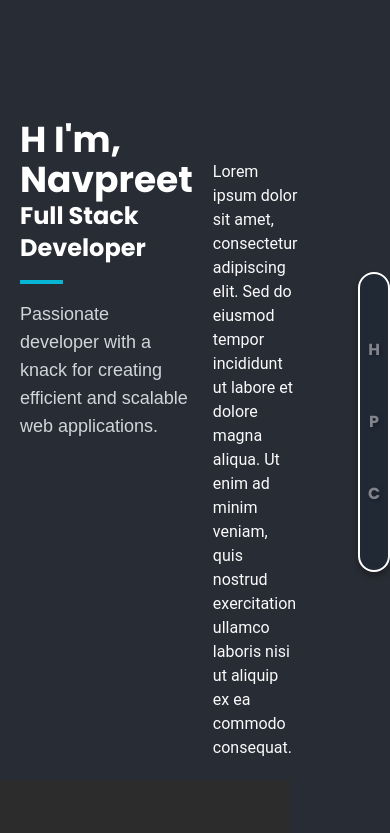
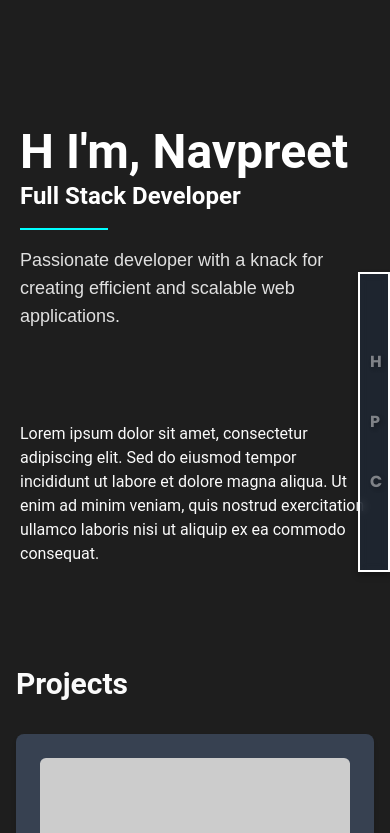
Before and after one commit to 20ns/portfolio, a React (Vite) app: page / in a window 390 px wide. Shown: the top 833 px of the page. Built offline with nearby package versions, Linux system fonts and the light colour scheme.

Commit message:
fixed the top issues with the navbar overlapping and more visual changes

```diff
--- a/src/App.jsx
+++ b/src/App.jsx
@@ -13,15 +13,13 @@ function App() {
   };
 
   return (
-    <>
-      <Navbar onToggle={handleNavbarToggle} />
-      {/* Wrap only the main content, NOT the Navbar */}
-      <div className={`${isNavbarOpen ? 'content-shifted-open' : 'content-shifted'}`}>
+    <div id="app">
+      <Navbar onToggle={handleNavbarToggle} isOpen={isNavbarOpen} />
+      <main className={`${isNavbarOpen ? 'content-shifted-open' : 'content-shifted'} pt-8`}>
         <div className="two-column-container">
           <Hero />
           <Intro />
         </div>
-        <main>
         <section id="portfolio">
           <Projects />
         </section>
@@ -30,7 +28,6 @@ function App() {
         </section>
       </main>
     </div>
-    </>
   );
 }
 
--- a/src/components/Hero.jsx
+++ b/src/components/Hero.jsx
@@ -20,15 +20,18 @@ const Hero = () => {
   }, []);
 
   return (
-    <div id="hero" className="hero"> {/* Add id="hero" here */}
+    <main className="pt-20"> {/* Add pt-16 to push content down */}
+      <div id="hero" className="hero">
         <h1 className="text-4xl font-bold text-white">{text}</h1>
         <h2 className="text-2xl font-bold text-white">Full Stack Developer</h2>
         <div className="h-1 bg-cyan-500 w-1/4 my-4"></div>
         <p className="mt-4 text-lg text-gray-300">
-        Passionate developer with a knack for creating efficient and scalable
-        web applications.
+          Passionate developer with a knack for creating efficient and
+          scalable web applications.
         </p>
       </div>
+      {/* Other sections like About, Portfolio, Skills, Contact would go here */}
+    </main>
   );
 };
 
--- a/src/styles.css
+++ b/src/styles.css
@@ -11,38 +11,39 @@
 }
 
 body {
-  background-color: var(--dark-gray);
+  /* Remove background-color from body */
   color: var(--light-gray);
   font-family: 'Arial', sans-serif;
   margin: 0;
   padding: 0;
-  transition: margin-right 0.3s ease;
 }
 
-h1, h2, h3 {
-  color: var(--white);
-  font-family: 'Poppins', sans-serif;
+#app {
+  background-color: var(--dark-gray);
+  min-height: 100vh;
+  display: flex; /* Use flexbox for layout */
 }
 
+/* Navbar styles (restored) */
 nav {
   background-color: rgba(44, 44, 44, 0.85);
   position: fixed;
-  top: 50%; /* Move the top edge to the middle of the screen */
+  top: 50%; /* Original vertical centering */
   right: 0;
-  transform: translateY(-50%); /* Shift the navbar up by half its height to center it */
-  border-radius: 9999px;
-  height: 300px;
-  width: 100%;
+  transform: translateY(-50%); /* Original vertical centering */
+  border-radius: 9999px; /* Original rounded corners */
+  height: 300px; /* Original height */
+  width: 60px; /* Closed state width */
   z-index: 100;
   transition: width 0.3s ease, background-color 0.3s ease, opacity 0.3s ease;
-  box-shadow: 0 4px 6px rgba(0, 0, 0, 0.3); /* Add drop shadow */
-  border: 2px solid white; /* Add white stroke */
+  box-shadow: 0 4px 6px rgba(0, 0, 0, 0.3);
+  border: 2px solid white;
 }
 
-/* Apply frosted glass effect when the navbar is minimized */
-nav.backdrop-filter-blur {
-  backdrop-filter: blur(5px); /* Adjust the blur value as needed */
-  -webkit-backdrop-filter: blur(5px); /* For Safari */
+/* Apply frosted glass effect when the navbar is open */
+nav.nav-open { /* Use the correct class for open state */
+  backdrop-filter: blur(5px);
+  -webkit-backdrop-filter: blur(5px);
   background-color: rgba(44, 44, 44, 0.5); /* Adjust background opacity */
 }
 
@@ -51,7 +52,38 @@ nav ul {
   padding: 0;
   margin: 0;
   display: flex;
+  flex-direction: column; /* Vertical menu */
+  align-items: center;
+  height: 100%;
   justify-content: space-around;
+}
+
+nav li {
+  width: 100%;
+  text-align: center;
+}
+
+nav li a {
+  color: var(--light-gray);
+  text-decoration: none;
+  padding: 10px;
+  display: block;
+  transition: color 0.3s ease, transform 0.2s ease;
+  font-family: 'Poppins', sans-serif;
+  font-weight: 700;
+  white-space: nowrap; /* Prevent text wrapping */
+}
+
+nav li a:hover {
+  color: var(--electric-cyan);
+  transform: scale(1.1);
+  text-decoration: none;
+}
+
+/* Navbar open state */
+nav.nav-open {
+  width: 200px; /* Open state width */
+  background-color: rgba(44, 44, 44, 0.95); /* Slightly more opaque when open */
 }
 
 /* Text depth */
@@ -59,156 +91,105 @@ nav ul li a.text-shadow-lg {
   text-shadow: 2px 2px 4px rgba(0, 0, 0, 0.5);
 }
 
-nav li a {
-  color: var(--light-gray);
-  text-decoration: none;
-  padding: 1rem;
-  display: block;
-  transition: color 0.3s ease;
-  transition: transform 0.2s ease;
-  font-family: 'Poppins', sans-serif; /* Apply Poppins font */
-  font-weight: 700;
+/* Main content shifting */
+.content-shifted {
+  margin-right: 60px; /* Match closed navbar width */
+  transition: margin-right 0.3s ease;
+  flex-grow: 1; /* Allow main content to fill available space */
 }
 
-nav li a:hover {
-  color: var(--electric-cyan);
-  transform: scale(1.20);
-  text-decoration: none;
+.content-shifted-open {
+  margin-right: 200px; /* Match open navbar width */
+  transition: margin-right 0.3s ease;
+  flex-grow: 1;
 }
 
-#about {
-  padding: 4rem;
-}
-
-#portfolio {
-  padding: 4rem;
-  background-color: var(--charcoal);
-}
-
-.project-card {
-  background-color: var(--dark-gray);
-  padding: 2rem;
-  margin-bottom: 2rem;
-  border-radius: 5px;
-  transition: transform 0.3s ease, box-shadow 0.3s ease;
-}
-
-.project-card:hover {
-  transform: translateY(-5px);
-  box-shadow: 0 4px 8px rgba(0, 0, 0, 0.5);
-}
-
-.project-card h3 {
-  margin-bottom: 1rem;
-}
-
-.project-card button {
-  background-color: var(--electric-cyan);
-  color: var(--white);
-  border: none;
-  padding: 0.5rem 1rem;
-  margin-right: 1rem;
-  font-size: 1rem;
-  cursor: pointer;
-  transition: background-color 0.3s ease
-}
-
-.project-card button:nth-child(3) {
-  background-color: var(--lime-green);
-}
-
-.project-card button:hover {
-  background-color: var(--lime-green);
-}
-
-#skills {
-  padding: 4rem;
-}
-
-.skill-category {
-  margin-bottom: 2rem;
-}
-
-#contact {
-  padding: 4rem;
-  background-color: var(--charcoal);
-  text-align: center;
-}
-
-#contact form {
-  max-width: 500px;
-  margin: 0 auto;
-}
-
-#contact input,
-#contact textarea {
-  background-color: var(--dark-gray);
-  color: var(--light-gray);
-  border: none;
-  padding: 1rem;
-  margin-bottom: 1rem;
-  width: 100%;
-  border-radius: 5px;
-}
-
-#contact button {
-  background-color: var(--electric-cyan);
-  color: var(--white);
-  border: none;
-  padding: 1rem 2rem;
-  font-size: 1.2rem;
-  cursor: pointer;
-  transition: background-color 0.3s ease;
-}
-
-#contact button:hover {
-  background-color: var(--lime-green);
-}
-
-footer {
-  background-color: var(--dark-gray);
-  padding: 1rem;
-  text-align: center;
-}
-
+/* Two-column layout */
 .two-column-container {
-  display: grid;
-  grid-template-columns: 1fr 1fr;
+  display: flex;
   gap: 20px;
   padding: 20px;
   align-items: flex-start;
-  min-height: auto;
-  margin-top: 100px;
 }
 
+/* ... other section styles (Projects, Contact, etc.) ... */
+
+/* Responsive adjustments */
+@media (max-width: 768px) { /* Adjust breakpoint as needed */
+  .content-shifted {
+    margin-right: 0; /* No margin when navbar is hidden */
+  }
+
+  .content-shifted-open {
+    margin-right: 0; /* No margin when navbar is hidden */
+  }
+
+  .two-column-container {
+    flex-direction: column;
+  }
+
+  nav {
+    width: 100%; /* Full width when closed on mobile */
+    height: auto; /* Auto height when closed */
+    bottom: 0; /* Position at the bottom on mobile */
+    top: auto; /* Reset top positioning */
+    transform: none;
+    border-radius: 0;
+  }
+
+  nav ul {
+    flex-direction: row; /* Horizontal menu on mobile */
+    justify-content: space-around;
+  }
+
+  nav li {
+    margin-bottom: 0; /* Reset margin for horizontal layout */
+  }
+
+  nav.nav-open {
+    width: 100%; /* Full width when open on mobile */
+    height: auto;
+    bottom: auto;
+    top: 0; /* Position at top when open */
+  }
+}
+
+/* Hero Section Styles */
 .hero {
   text-align: left;
   margin-bottom: 2rem;
 }
+
+.hero h1 {
+  font-size: 3rem; /* Adjust as needed */
+  font-weight: bold;
+  color: var(--white);
+  margin-bottom: 0.5rem;
+}
+
+.hero h2 {
+  font-size: 1.5rem; /* Adjust as needed */
+  font-weight: bold;
+  color: var(--white);
+  margin-bottom: 1rem;
+}
+
+.hero .h-1 { /* Target the specific line */
+  height: 2px; /* Adjust as needed */
+  background-color: var(--electric-cyan);
+  width: 25%;
+  margin-bottom: 1rem;
+}
+
 .hero p {
   margin-top: 1rem;
   font-size: 1.125rem;
-  color: #d1d5db;
-  /* Add your custom styles */
-  font-family: 'Arial', sans-serif; /* Change font family */
+  color: var(--light-gray);
+  font-family: 'Arial', sans-serif;
 }
 
+/* Intro Section Styles */
 .intro {
   text-align: left;
   margin-top: 40px;
 }
-
-@media (max-width: 600px) {
-  .content-shifted {
-      margin-right: 40px; /* Adjust based on closed navbar width on small screens */
-  }
-  .content-shifted-open {
-      margin-right: 90px;
-  }
-}
-.content-shifted {
-  margin-right: 100px;
-}
-.content-shifted-open {
-  margin-right: 100px;
-}
```
Lines whose indentation alone changed are shown as unchanged.
